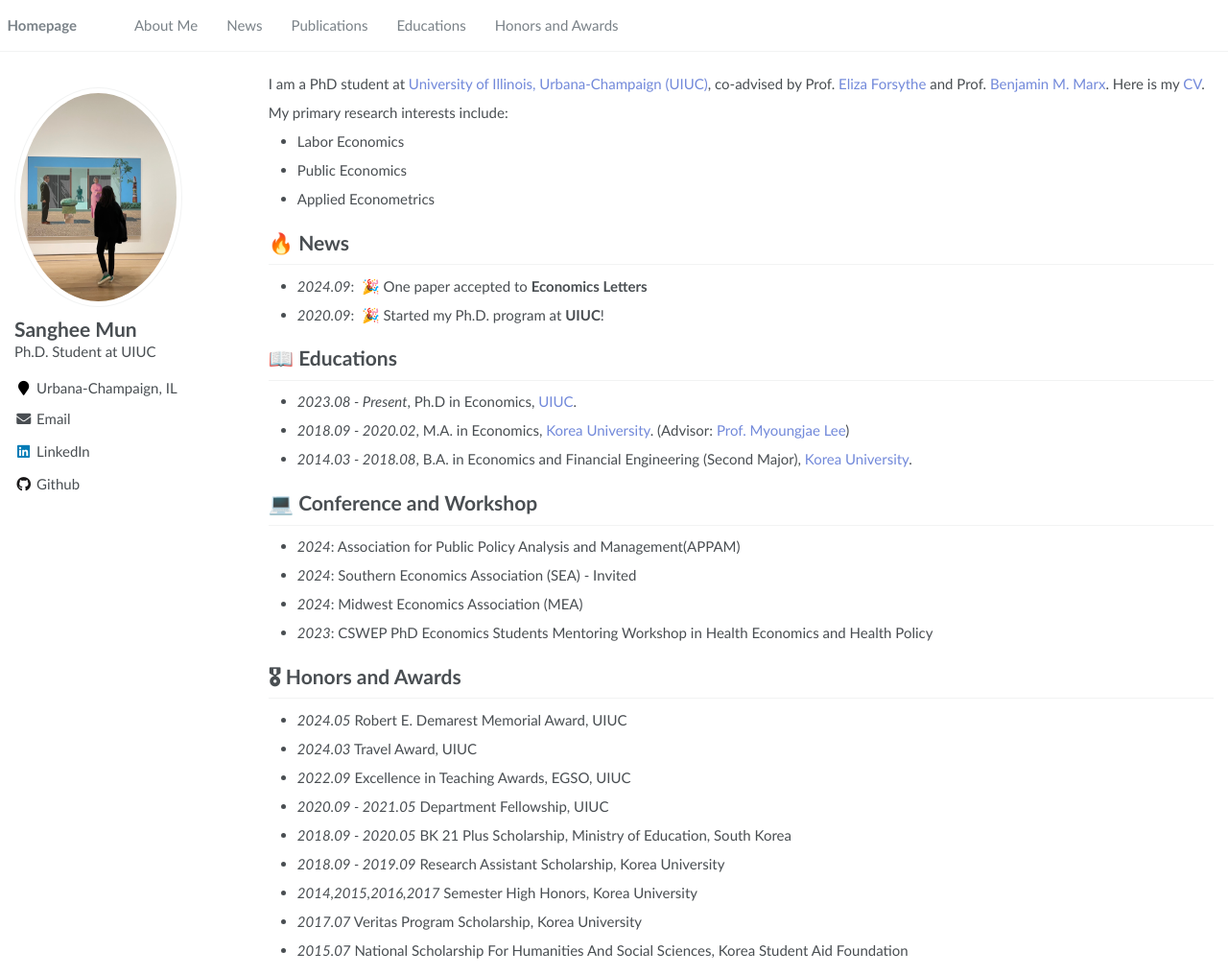
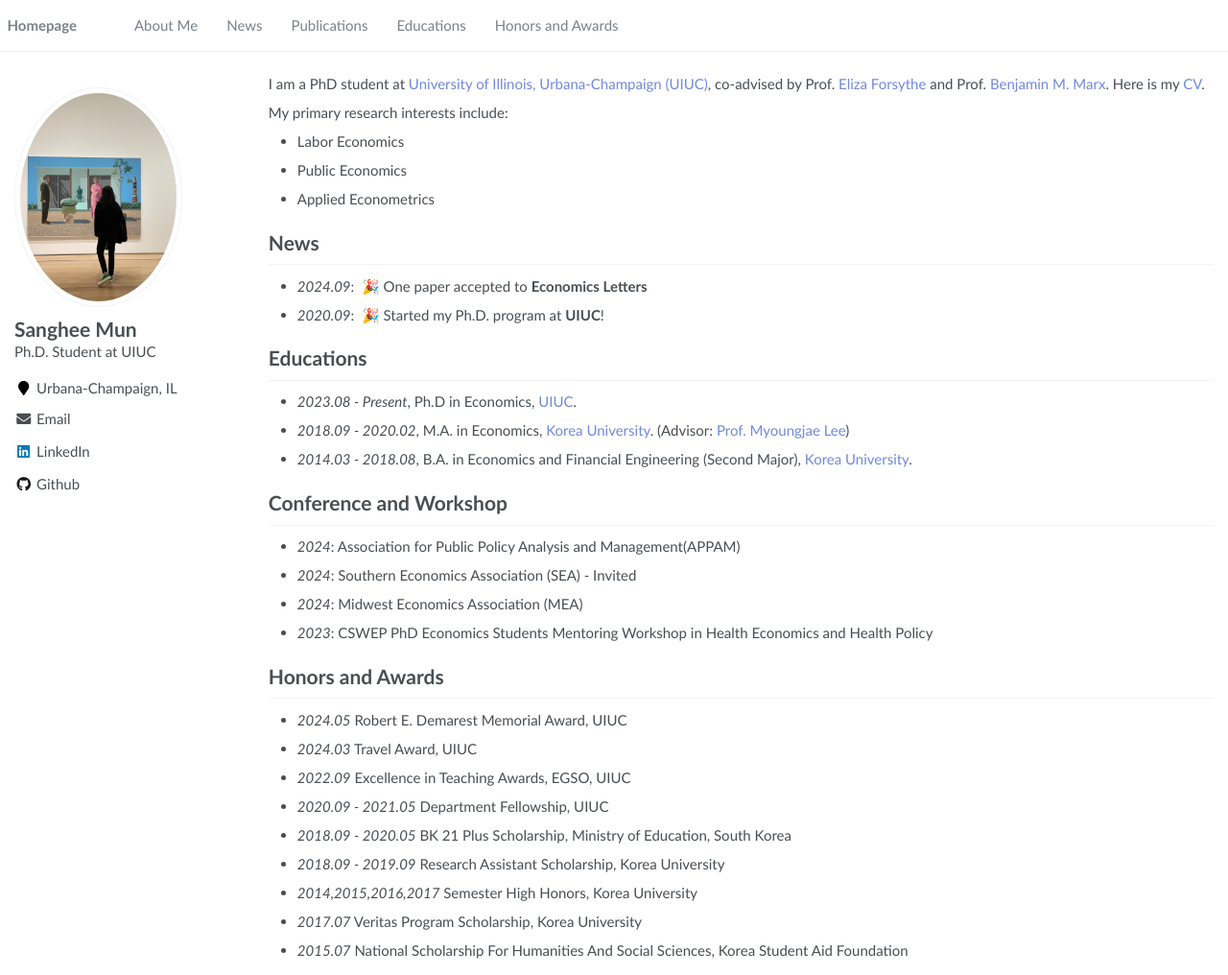
Before and after one commit to sanghee727/sanghee727.github.io, a Jekyll site: the page built from _pages/about.md, in a window 1280 px wide and 1016 px high. Shown: the whole window at 96% size. Built offline with Jekyll 4.4.1, drawn with Linux system fonts in a browser that asks for light colours.

Commit message:
without emog

```diff
--- a/_pages/about.md
+++ b/_pages/about.md
@@ -24,7 +24,9 @@ My primary research interests include:
 - Public Economics
 - Applied Econometrics
 
-# 🔥 News
+
+
+#   News
 - *2024.09*: &nbsp;🎉 One paper accepted to **Economics Letters**
 - *2020.09*: &nbsp;🎉 Started my Ph.D. program at **UIUC**!
 
@@ -32,12 +34,12 @@ My primary research interests include:
 
 
 
-# 📖 Educations
+#  Educations
 - *2023.08 - Present*, Ph.D in Economics, <a href="https://economics.illinois.edu/" style="color: #7289da; text-decoration: none;">UIUC</a>.
 - *2018.09 - 2020.02*, M.A. in Economics, <a href="https://econ2.korea.ac.kr" style="color: #7289da; text-decoration: none;">Korea University</a>. (Advisor: <a href="https://sites.google.com/site/mjleeku/" style="color: #7289da; text-decoration: none;">Prof. Myoungjae Lee</a>)
 - *2014.03 - 2018.08*, B.A. in Economics and Financial Engineering (Second Major), <a href="https://econ2.korea.ac.kr" style="color: #7289da; text-decoration: none;">Korea University</a>.
 
-# 💻 Conference and Workshop
+#  Conference and Workshop
 - *2024*: Association for Public Policy Analysis and Management(APPAM)
 - *2024*: Southern Economics Association (SEA) - Invited
 - *2024*: Midwest Economics Association (MEA)
@@ -45,7 +47,7 @@ My primary research interests include:
 
 
 
-# 🎖 Honors and Awards
+#  Honors and Awards
 - *2024.05* Robert E. Demarest Memorial Award, UIUC
 - *2024.03* Travel Award, UIUC
 - *2022.09* Excellence in Teaching Awards, EGSO, UIUC
```
